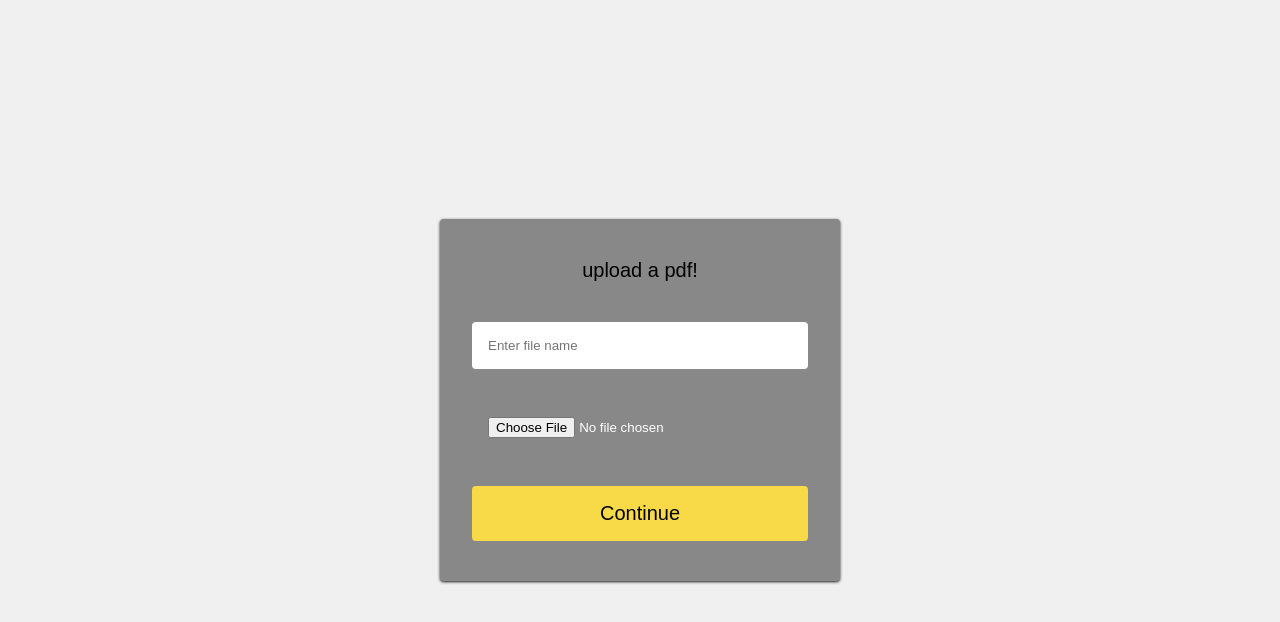
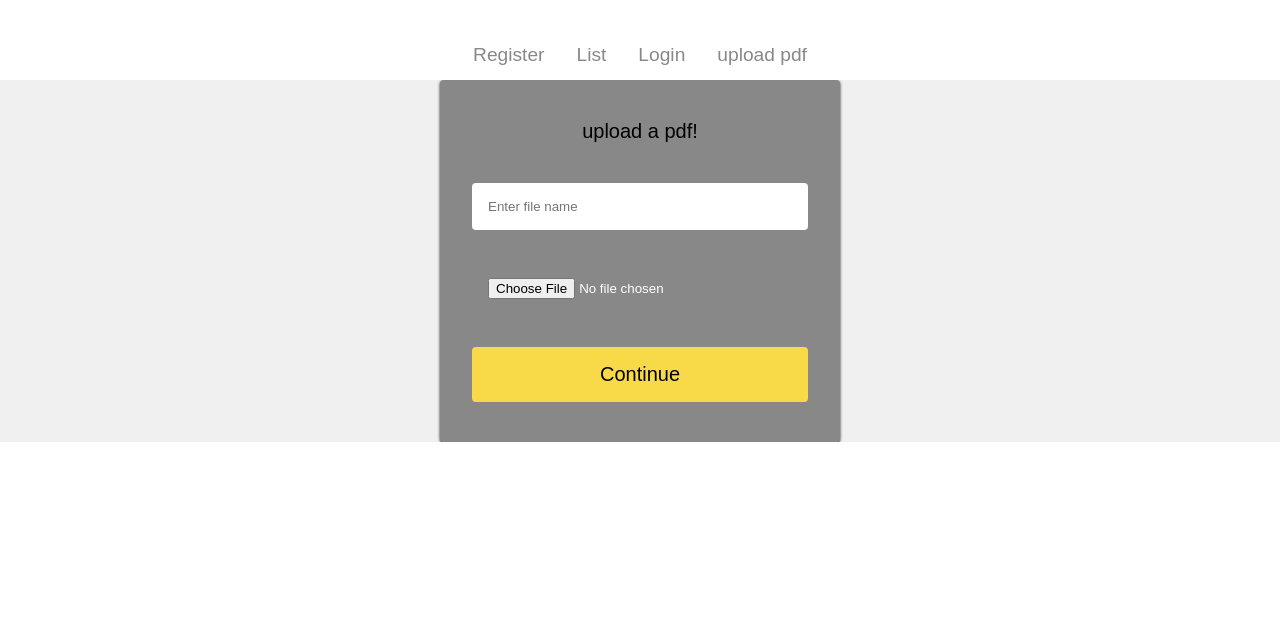
Before and after one commit to kadetr/reedev, a React (Create React App) app in the folder frontend/: page /upload-pdf in a window 1280 px wide. Shown: the top 622 px of the page. Built offline with nearby package versions, Linux system fonts and the light colour scheme; a web font is replaced by a local one; what react-pdf-highlighter would draw is missing.

Commit message:
draw tool frontend

```diff
--- a/frontend/src/components/Header/headerElements.js
+++ b/frontend/src/components/Header/headerElements.js
@@ -9,7 +9,7 @@ export const Nav = styled.nav`
    justify-content: center;
    align-items: center;
    font-size: 1rem;
-   position: sticky;
+   position: relative;
    top: 0;
    z-index: 0;
 
--- a/frontend/src/components/PdfUpload/pdfUploadElements.js
+++ b/frontend/src/components/PdfUpload/pdfUploadElements.js
@@ -2,7 +2,7 @@ import styled from "styled-components";
 import { Link } from "react-router-dom";
 
 export const Container = styled.div`
-   position: fixed;
+   position: relative;
    bottom: 0;
    left: 0;
    right: 0;
--- a/frontend/src/components/Profile/profileElements.js
+++ b/frontend/src/components/Profile/profileElements.js
@@ -2,7 +2,7 @@ import styled from "styled-components";
 import { Link } from "react-router-dom";
 
 export const Container = styled.div`
-   position: fixed;
+   position: relative;
    bottom: 0;
    left: 0;
    right: 0;
--- a/frontend/src/screens/PdfViewScreen.js
+++ b/frontend/src/screens/PdfViewScreen.js
@@ -33,7 +33,7 @@ const PdfViewScreen = ({ match, history }) => {
 
    const chooseDraw = () => {
       setDraw(true)
-      Painterro({onClose: function (){setDraw(false)}, zIndex: 100}).show()
+      Painterro({onClose: function (){setDraw(false)}, hiddenTools: ['crop', 'line', 'arrow', 'rect', 'ellipse' ], toolbarPosition: "top",defaultSize: "640x480"}).show()
    };
 
    const selectHighlight = (_highlight) => {
```
